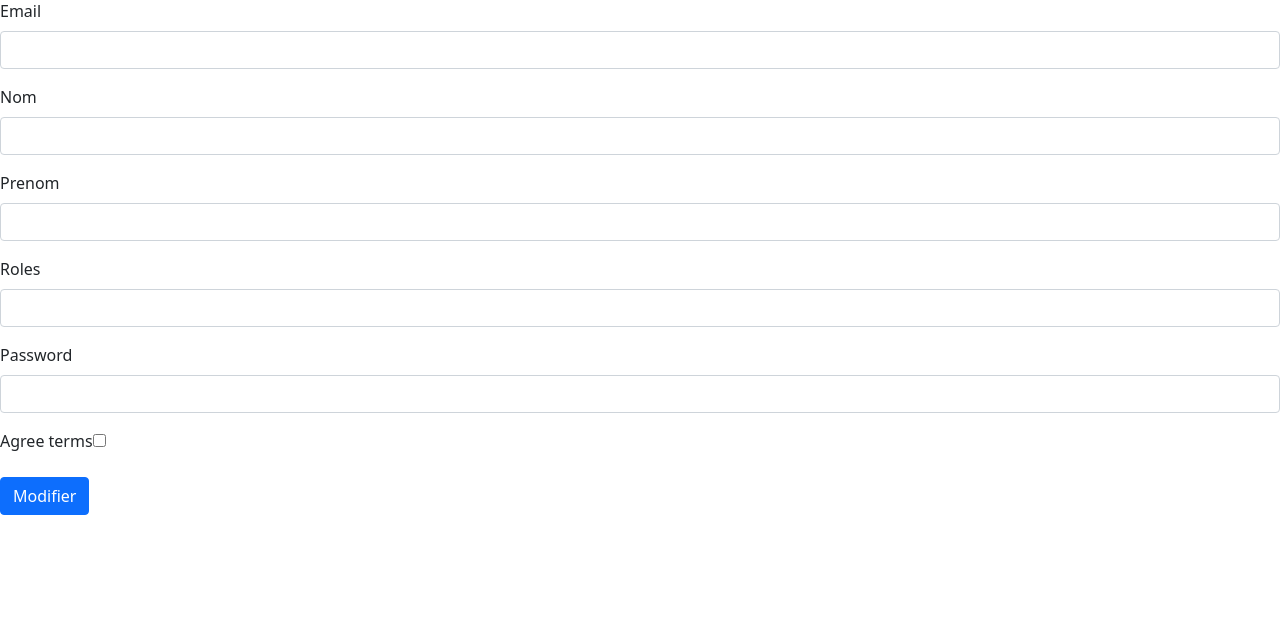
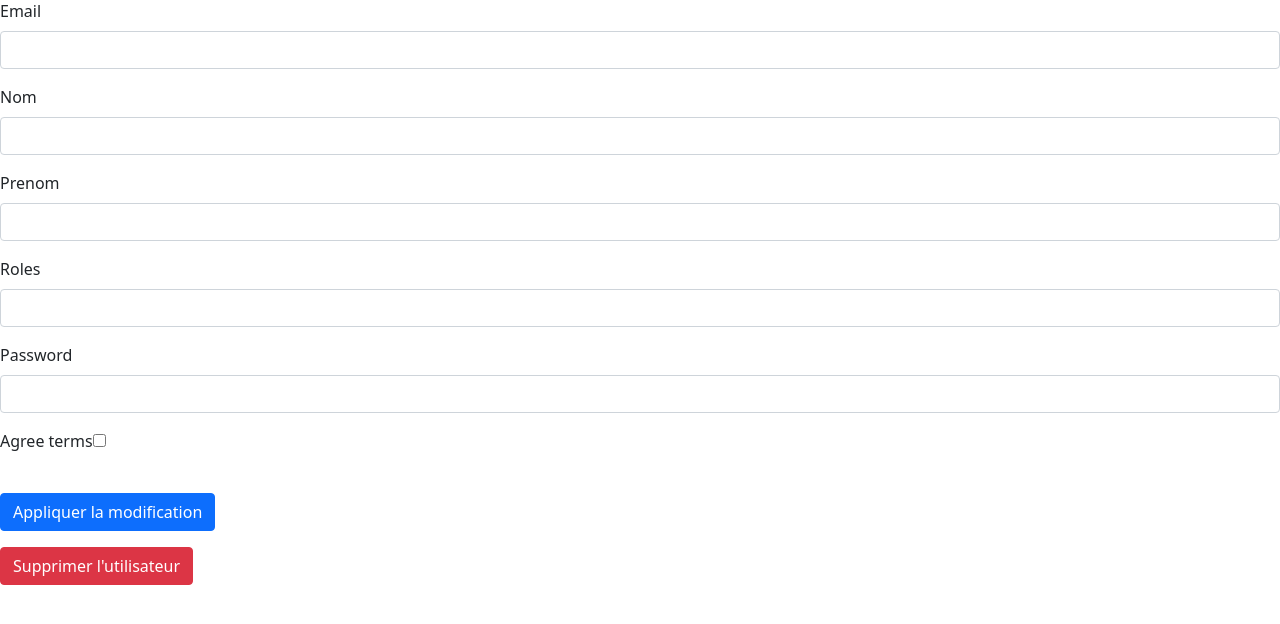
Before and after one commit to Ssaammm/projet_fil_rouge_grp3, a Symfony app: template templates/registration/register.html.twig in a window 1280 px wide. Shown: the part 90-714 px from the top of the page. Run offline with Twig, Linux system fonts and the light colour scheme; the template is opened without the code that fills it, so the values that code supplies are empty; form fields are guessed from the names that the template uses; some libraries are stand-ins or nearby versions.

Commit message:
button delete

```diff
--- a/src/Controller/RegistrationController.php
+++ b/src/Controller/RegistrationController.php
@@ -54,6 +54,7 @@ class RegistrationController extends AbstractController
         return $this->render('registration/register.html.twig', [
             'registrationForm' => $form->createView(),
             'btnmodif' => $user->getId() == null,
+            'user' => $user
         ]);
     }
 }
--- a/src/Controller/UtilisateurController.php
+++ b/src/Controller/UtilisateurController.php
@@ -4,6 +4,7 @@ namespace App\Controller;
 
 use App\Entity\User;
 use App\Repository\UserRepository;
+use Doctrine\ORM\Mapping\Id;
 use Symfony\Component\HttpFoundation\Request;
 use Symfony\Component\HttpFoundation\Response;
 use Symfony\Component\Routing\Annotation\Route;
--- a/templates/registration/register.html.twig
+++ b/templates/registration/register.html.twig
@@ -17,11 +17,16 @@
             label: 'Password'
             }) }}
     {{ form_row(registrationForm.agreeTerms) }}
-    <button type="submit" class="btn btn-primary">{% if btnmodif %}S'inscrire {% else %} Modifier {% endif %}</button>
+    <button type="submit" class="btn btn-primary mt-3">{% if btnmodif %}S'inscrire {% else %} Appliquer la modification {% endif %}</button>
 
     {{ form_end(registrationForm) }}
 
-
+    {% if not btnmodif %}
+    <form method="post" action="{{ path('app_user_delete', {'id': user.id}) }}" onsubmit="return confirm('Etes vous sur de vouloir supprimer cette utilisateur (pas de retour en arrière possible)?');">
+        <input type="hidden" name="_token" value="{{ csrf_token('delete' ~ user.id) }}">
+        <button class="btn btn-danger mt-3">Supprimer l'utilisateur</button>
+    </form>
+    {% endif %}
 
 
 {% endblock %}
```
Also changed, not shown: templates/utilisateur/index.html.twig (+6 -4 lines).
